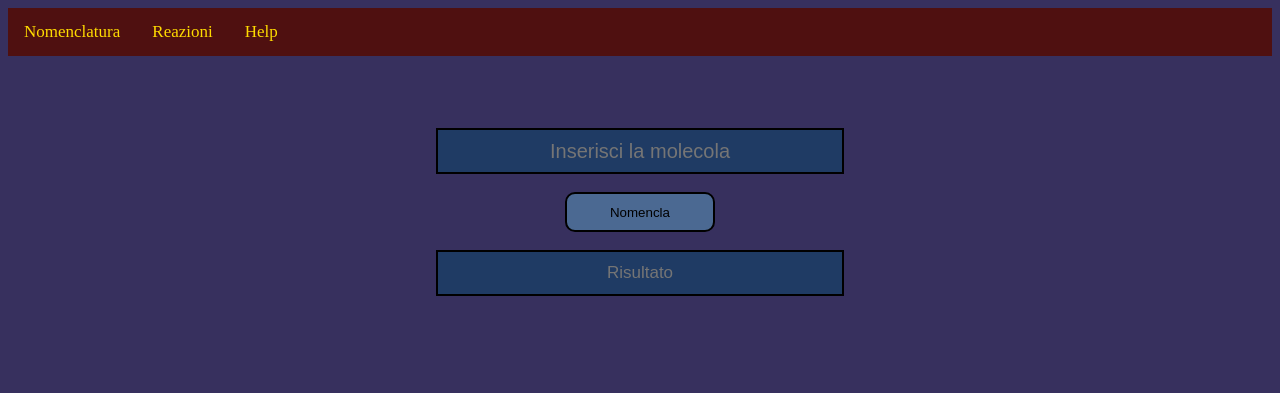
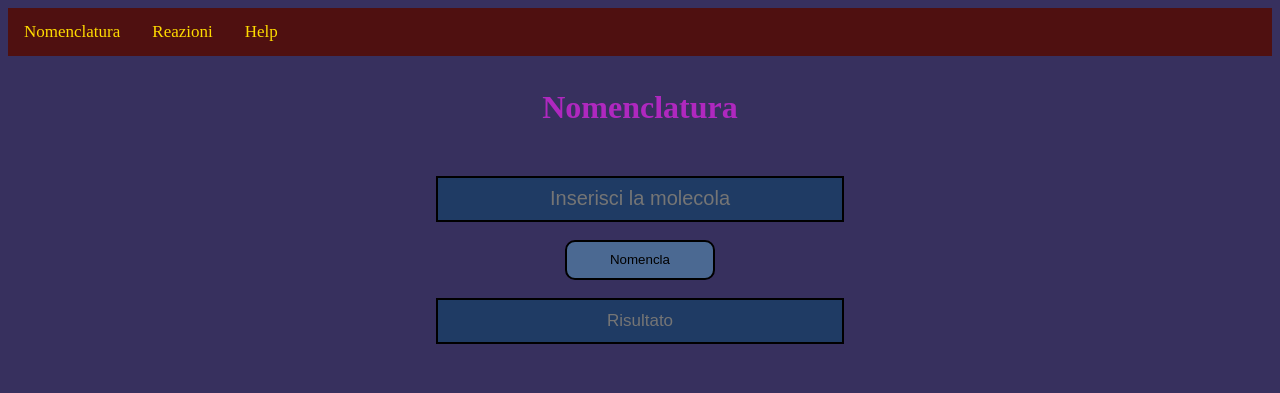
Before and after one commit to g1g1m1m1/nomenclatura, a Flask app: page / in a window 1280 px wide. Shown: the top 393 px of the page. Run offline with Flask 2, Linux system fonts and the light colour scheme.

Commit message:
modified style

```diff
--- a/main.py
+++ b/main.py
@@ -16,4 +16,4 @@ def login():
         return "hello"
 
 if __name__ == "__main__":
-    app.run()
+    app.run(host='0.0.0.0')
--- a/nomenclatura.py
+++ b/nomenclatura.py
@@ -181,10 +181,15 @@ def main(value):
     #print(json.dumps(lista,indent=4))
 
     if len(inp) == 2:
-        return binary_nomenclatura()
-
+        try:
+            return binary_nomenclatura()
+        except:
+            return "error"
     else:
-        return "ok"
+        return "error"
 
 def start(x):
-    return main(x["molecola"])
+    if x["molecola"].split("_"):
+        return main(x["molecola"])
+    else:
+        return "error"
--- a/static/css/main.css
+++ b/static/css/main.css
@@ -2,13 +2,52 @@ body{
     background-color: #37305e;
 }
 
-h1{
-    color:red;
+h2{
+    color:#533cc5;
 }
 
-#molecola{
-    background-color: red;
+#help{
+    width: 300px;
 }
+
+#regole{
+    position: relative;
+    top: -50px;
+}
+
+#regole td{
+    color: #72adf5;
+}
+
+#regole tr{
+    width: 50%;
+    max-width: 400px;
+}
+
+#help p{
+    color:rgb(0, 195, 255);
+    font-size: 20px;
+}
+
+#input_section{
+    position: relative;
+    top: -50px;
+}
+
+h1{
+    position: relative;
+    top:-60px;
+    color:#af28bf;
+}
+
+#nomenclatura{
+    display: block;
+}
+
+#reazione{
+    display: none;
+}
+
 
 #result{
     outline:none;
@@ -81,9 +120,9 @@ h1{
 
 @media (min-device-width : 100px) and (max-device-width : 800px) {
     #molecola{
-        min-width: 200px;
+        min-width: 300px;
     }
     #result{
-        min-width: 200px;
+        min-width: 300px;
     }
 }
--- a/static/js/main.js
+++ b/static/js/main.js
@@ -18,10 +18,20 @@ function show(risposta){
 }
 
 function nomenclatura(){
-    document.getElementById("nomenclatura").display = "none";
+    document.getElementById("nomenclatura").style.display = "block";
+    document.getElementById("reazione").style.display = "none";
+    document.getElementById("help").style.display = "none";
 }
 
 function reazione(){
-    document.getElementById("reazione").display = "none";
+    document.getElementById("nomenclatura").style.display = "none";
+    document.getElementById("reazione").style.display = "block";
+    document.getElementById("help").style.display = "none";
+}
 
+
+function help(){
+    document.getElementById("nomenclatura").style.display = "none";
+    document.getElementById("reazione").style.display = "none";
+    document.getElementById("help").style.display = "block";
 }
--- a/templates/index.html
+++ b/templates/index.html
@@ -1,7 +1,7 @@
 <!doctype html>
 <html>
 <head>
-    <title>Document</title>
+    <title>Chimica</title>
     <meta name="viewport" content="width=device-width, initial-scale=1.0">
     <link rel="stylesheet" href="/static/css/main.css">
     <script src="{{ url_for('static', filename='js/main.js') }}"></script>
@@ -11,24 +11,42 @@
     <div class="topnav">
         <a onclick="nomenclatura()">Nomenclatura</a>
         <a onclick="reazione()">Reazioni</a>
-        <a>Help</a>
+        <a onclick="help()">Help</a>
       </div>
     <br>
     <br>
     <br>
     <br>
     <center>
-        <div id="nomenclatura">
-            <input type="text" placeholder="Inserisci la molecola" id="molecola"></input>
+        <div id="nomenclatura" style="display: block;">
+            <h1>Nomenclatura</h1>
             <br>
-            <br>
-            <input type="submit" onclick="send()" id="send" value="Nomencla"></input>
-            <br>
-            <br>
-            <input type="text" id="result" placeholder="Risultato" readonly></input>
+            <div id="input_section">
+                <input type="text" autocomplete="off" placeholder="Inserisci la molecola" id="molecola"></input>
+                <br>
+                <br>
+                <input type="submit" onclick="send()" id="send" value="Nomencla"></input>
+                <br>
+                <br>
+                <input type="text" id="result" placeholder="Risultato" readonly></input>
+            </div>
         </div>
-        <div id="reazione">
+        <div id="reazione" style="display: none;">
+            <h1>Reazioni</h1>
+            <p>In fase di sviluppo</p>
+        </div>
+        <div id="help" style="display: none;">
+            <h1>Regole di utilizzo</h1>
+            <table id="regole">
+                <caption><h2>Nomenclatura</h2></caption>
+                <tr><td>&#187;</td><td>Ricorda le lettere maiuscole degli atomi</td><td></td></tr>
+                <tr><td></td><td></td><td>Es. : Fe, non fe; O, non o</td></tr>
+                <tr><td>&#187;</td><td>Scrivi il numero di ossidazione preceduto da un _</td><td></td></tr>
+                <tr><td></td><td></td><td>Es. : Na_1 Cl_1</td></tr>
+                <tr><td>&#187;</td><td>Non semplificare i numeri di ossidazione</td><td></td></tr>
+                <tr><td></td><td></td><td>Es. : CO2 diventa C_2 O_4</td></tr>
 
+            </table>
         </div>
     </center>
 </body>
```
Also changed, not shown: json/output creator/elements.json (line endings or trailing spaces), json/output creator/json_creator.py (line endings or trailing spaces), json/output.json (line endings or trailing spaces).
